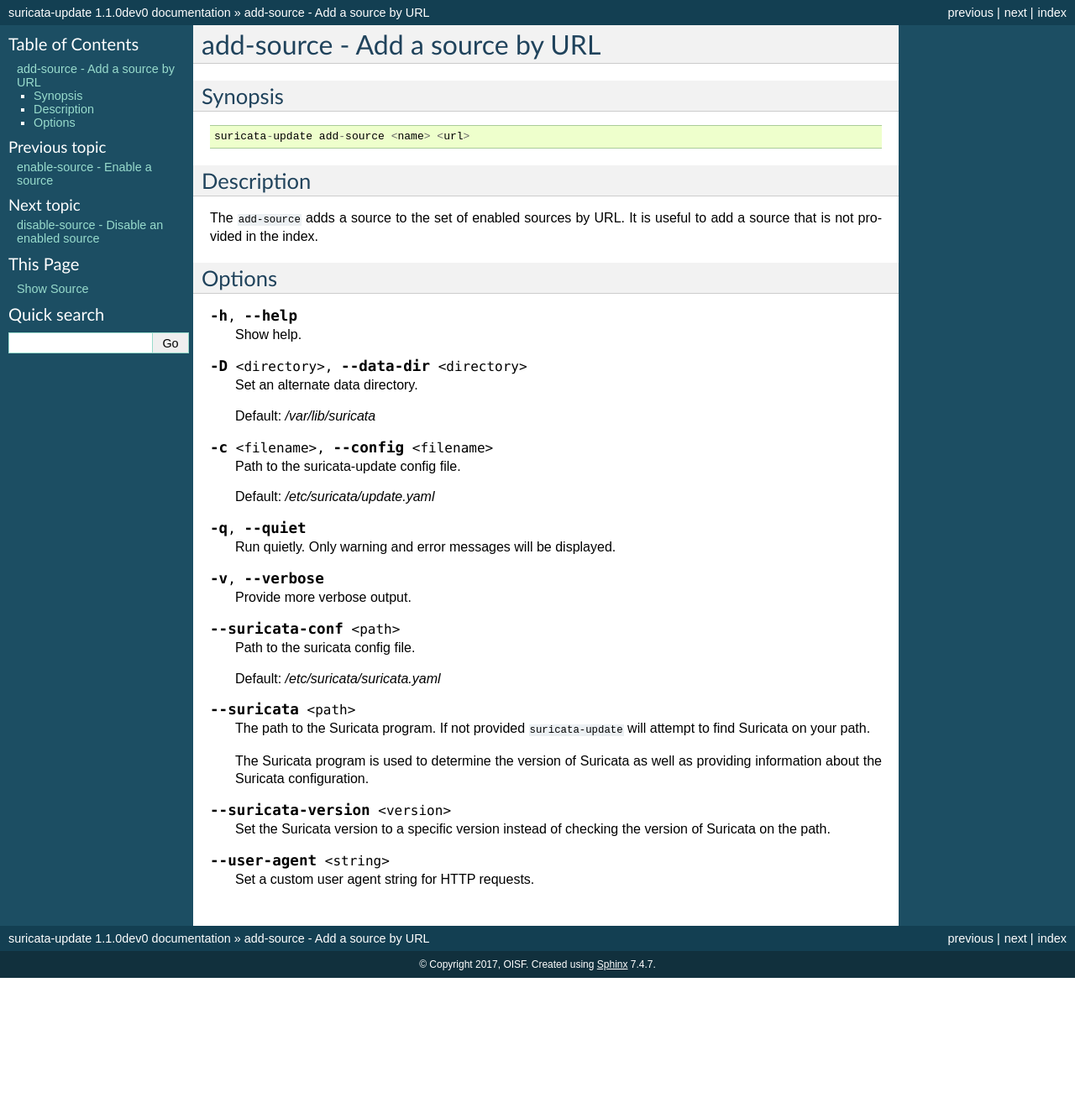
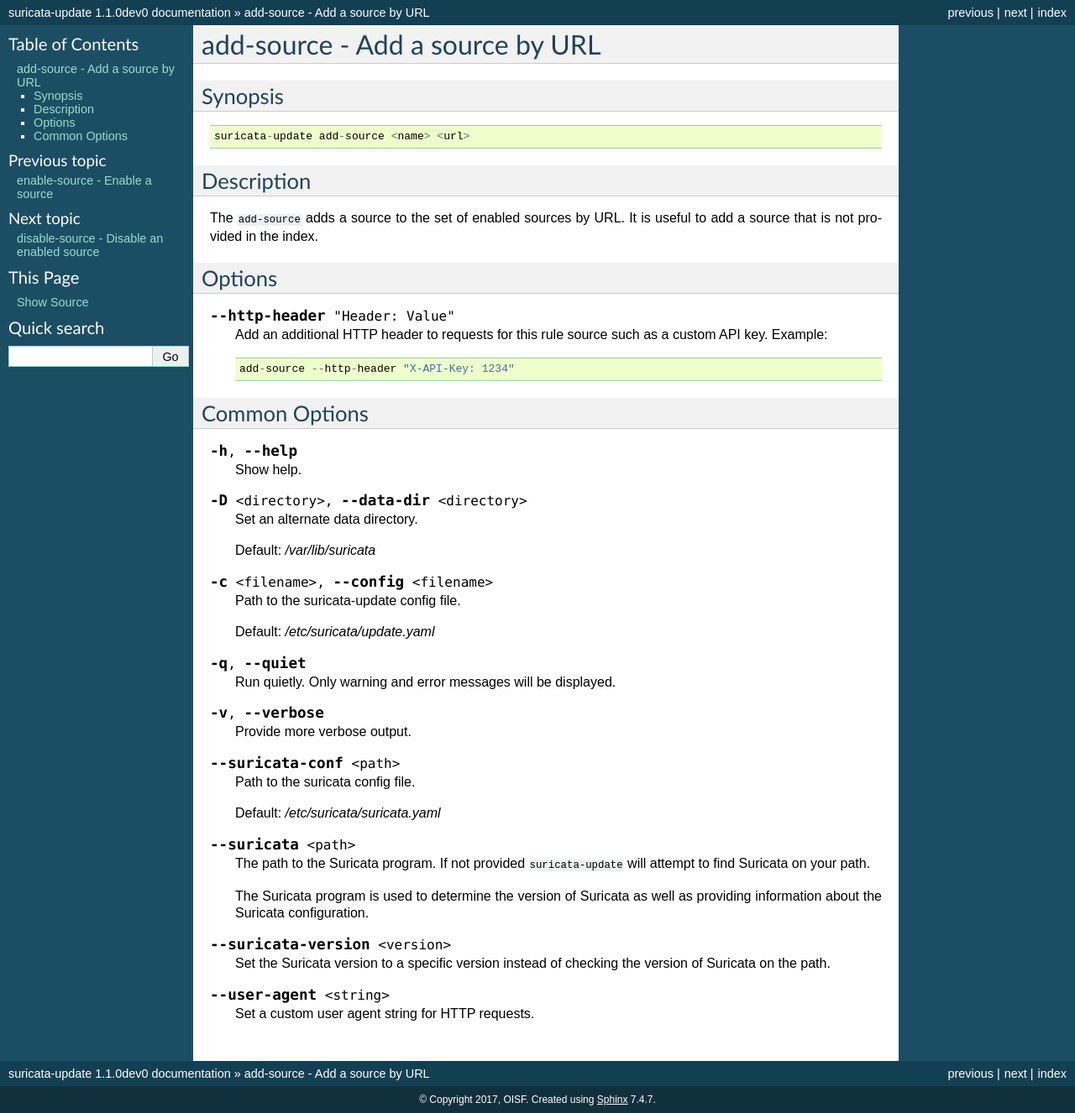
Before and after one commit to OISF/suricata-update, a Sphinx documentation site: the page built from doc/add-source.rst, in a window 1280 px wide. Shown: the whole page at 84% size. Built offline with Sphinx 7.4.7, drawn with Linux system fonts in a browser that asks for light colours; before the commit the page ends 1165 px from its top, so only the background shows below that.

Commit message:
doc: document add-source --http-header

```diff
--- a/doc/add-source.rst
+++ b/doc/add-source.rst
@@ -18,4 +18,14 @@
 Options
 =======
 
+.. option:: --http-header "Header: Value"
+
+   Add an additional HTTP header to requests for this rule source such
+   as a custom API key. Example::
+
+     add-source --http-header "X-API-Key: 1234"
+
+Common Options
+==============
+
 .. include:: ./common-options.rst
```
